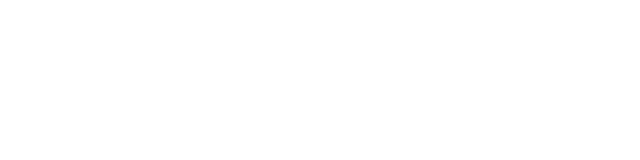
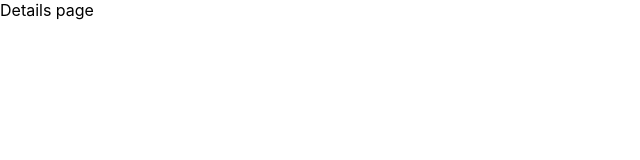
Before and after one commit to orenkole/sagas-wise-js, a React (Create React App) app: page /people/1 in a window 1280 px wide. Shown: the top 160 px of the page, without its empty margins (0-640 px from the left). Built offline with nearby package versions, Linux system fonts and the light colour scheme.

Commit message:
make routing more declarative

```diff
--- a/src/components/PeopleTable.js
+++ b/src/components/PeopleTable.js
@@ -1,4 +1,5 @@
 import { useDispatch, useSelector } from 'react-redux';
+import { Link } from 'react-router-dom';
 import { LOAD_USERS } from '../redux/reducers/people/actions';
 import { selectPeople } from '../redux/reducers/people/selectors';
 import PeopleTablePagination from './PeopleTablePagination';
@@ -50,10 +51,12 @@ function PeopleTable() {
 									<th>Gender</th>
 									<th>Hair color</th>
 									<th>Height</th>
+									<th></th>
 								</tr>
 							</thead>
 							<tbody>
 								{people?.data?.results.map(character => {
+									const id = character.url.replaceAll(/\D/g, '');
 									return (
 										<tr key={character.name}>
 											<td>{character.name}</td>
@@ -62,6 +65,9 @@ function PeopleTable() {
 											<td>{character.gender}</td>
 											<td>{character.hair_color}</td>
 											<td>{character.height}</td>
+											<td>
+												<Link to={`/people/${id}`}>Details</Link>
+											</td>
 										</tr>
 									)
 								})}
--- a/src/index.js
+++ b/src/index.js
@@ -1,24 +1,18 @@
 import React from 'react';
 import {Provider} from "react-redux"
 import ReactDOM from 'react-dom';
-import {Router} from 'react-router';
-import {Switch, Route} from 'react-router-dom';
 import { ConnectedRouter } from 'connected-react-router';
 
 import './index.css';
-import App from './pages/App';
 import reportWebVitals from './reportWebVitals';
 import store from './redux';
 import { history } from './redux/reducers';
+import Routes from './routes.js';
 
 ReactDOM.render(
   <Provider store={store}>
     <ConnectedRouter history={history}>
-      <Switch>
-        <Route path='/' exact>
-          <App />
-        </Route>
-      </Switch>
+      <Routes />
     </ConnectedRouter>
   </Provider>,
   document.getElementById('root')
--- /dev/null
+++ b/src/pages/Details.js
@@ -0,0 +1,5 @@
+export default function Details() {
+	return(
+		<div>Details page</div>
+	)
+}
--- /dev/null
+++ b/src/routes.js
@@ -0,0 +1,35 @@
+import { Route, Switch } from "react-router";
+import App from "./pages/App";
+import Details from "./pages/Details";
+
+export const MAIN_ROUTE = 'MAIN_ROUTE';
+export const DETAILS_ROUTE = 'PEOPLE_DETAILS_ROUTE';
+
+export const routes = [
+	{
+		id: MAIN_ROUTE,
+		path: '/',
+		exact: true,
+		component: App
+	},
+	{
+		id: DETAILS_ROUTE,
+		path: '/people/:id',
+		exact: true,
+		component: Details
+	}
+]
+
+export default function Routes() {
+	return (
+		<Switch>
+			{routes.map(r => {
+				const {id, ...props} = r;
+
+				return (
+					<Route key={id} {...props} />
+				)
+			})}
+		</Switch>
+	)
+};
```
